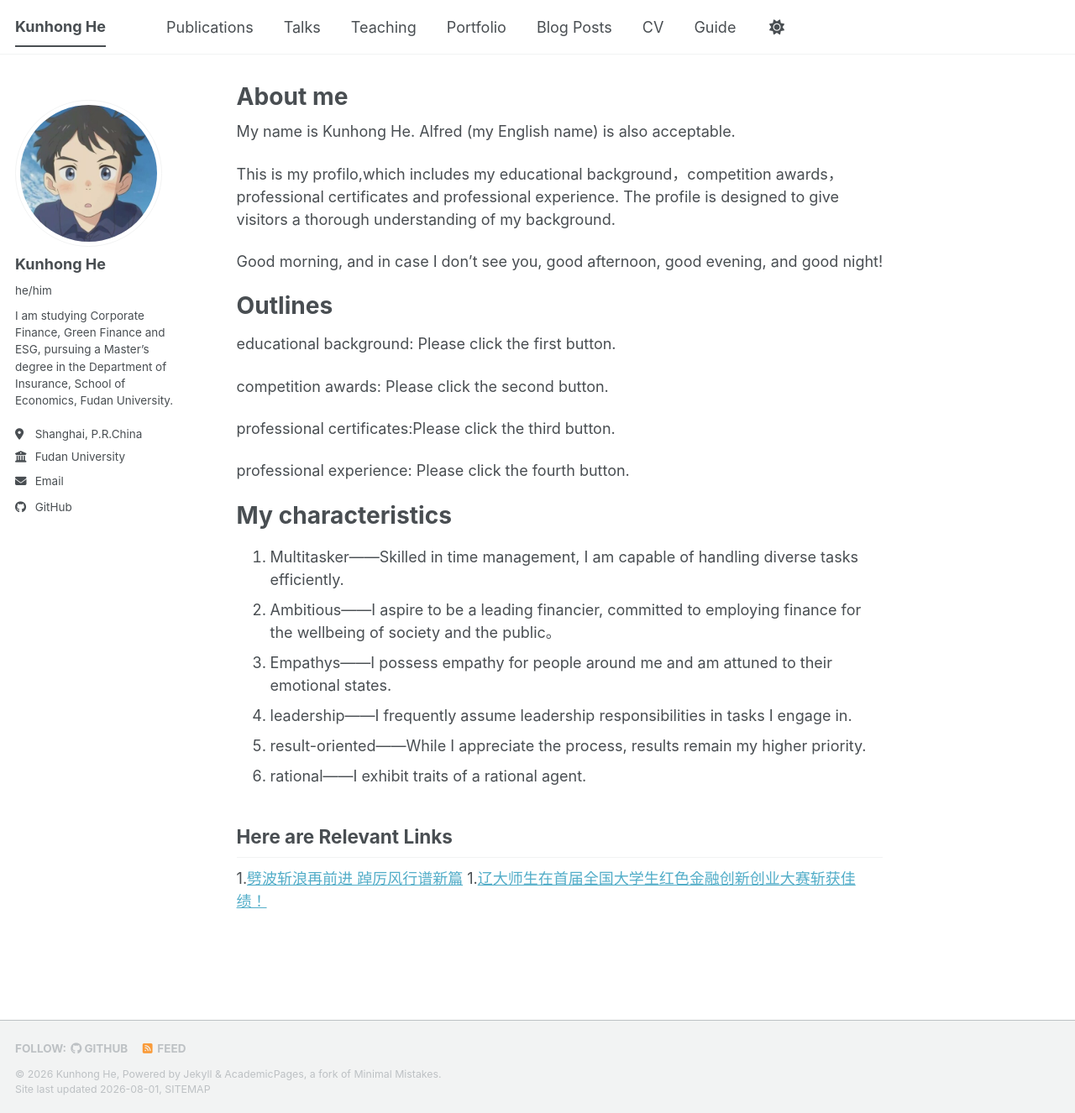
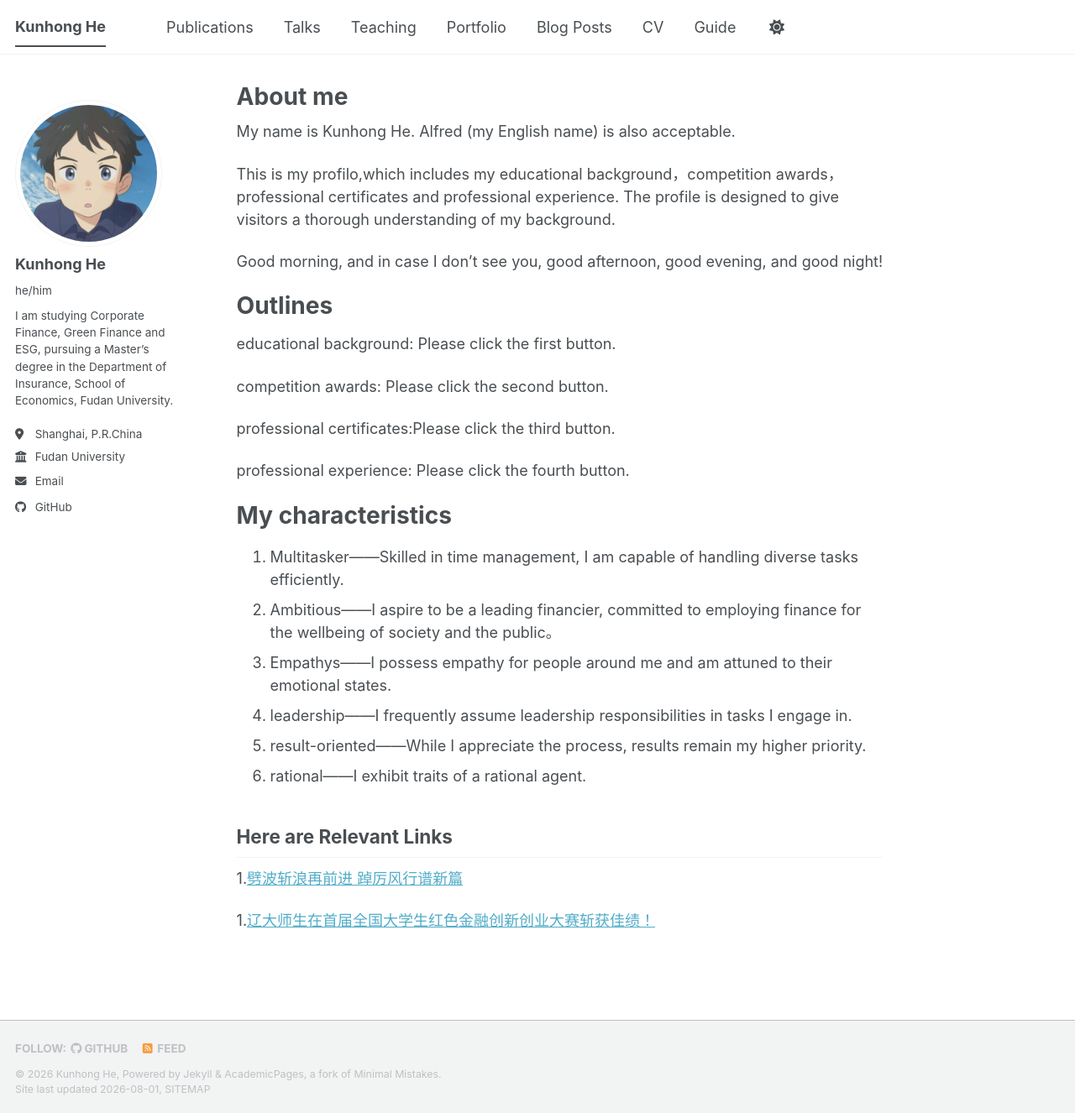
Before and after one commit to Alfred-meijiu/Alfred-meijiu.github.io, a Jekyll site: the page built from _pages/about.md, in a window 1280 px wide and 1326 px high. Shown: the whole window at 84% size. Built offline with Jekyll 4.4.1, drawn with Linux system fonts in a browser that asks for light colours; a style sheet for code colours, icons or effects is not loaded.

```diff
--- a/_pages/about.md
+++ b/_pages/about.md
@@ -35,4 +35,5 @@ My characteristics
 Here are Relevant Links
 ------
 1.[劈波斩浪再前进  踔厉风行谱新篇](https://mp.weixin.qq.com/s/DqSuoStoNjrEBCNjBZcxWQ)
-1.[辽大师生在首届全国大学生红色金融创新创业大赛斩获佳绩！]([https://mp.weixin.qq.com/s/DqSuoStoNjrEBCNjBZcxWQ)
+
+1.[辽大师生在首届全国大学生红色金融创新创业大赛斩获佳绩！](https://mp.weixin.qq.com/s/DqSuoStoNjrEBCNjBZcxWQ)
```
